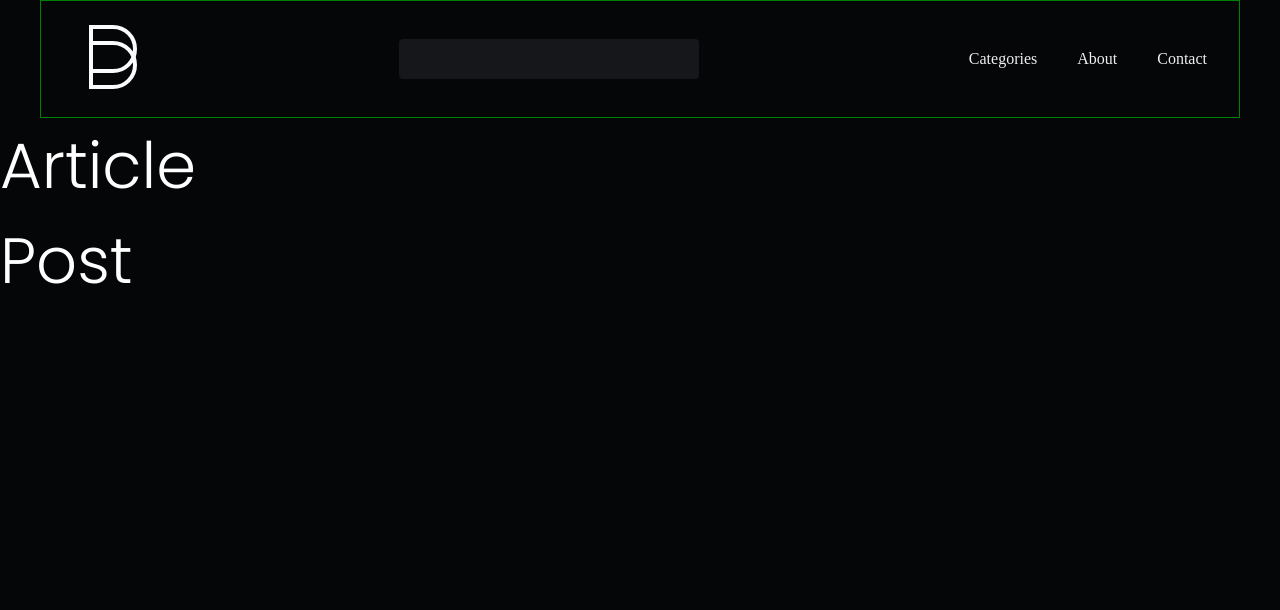
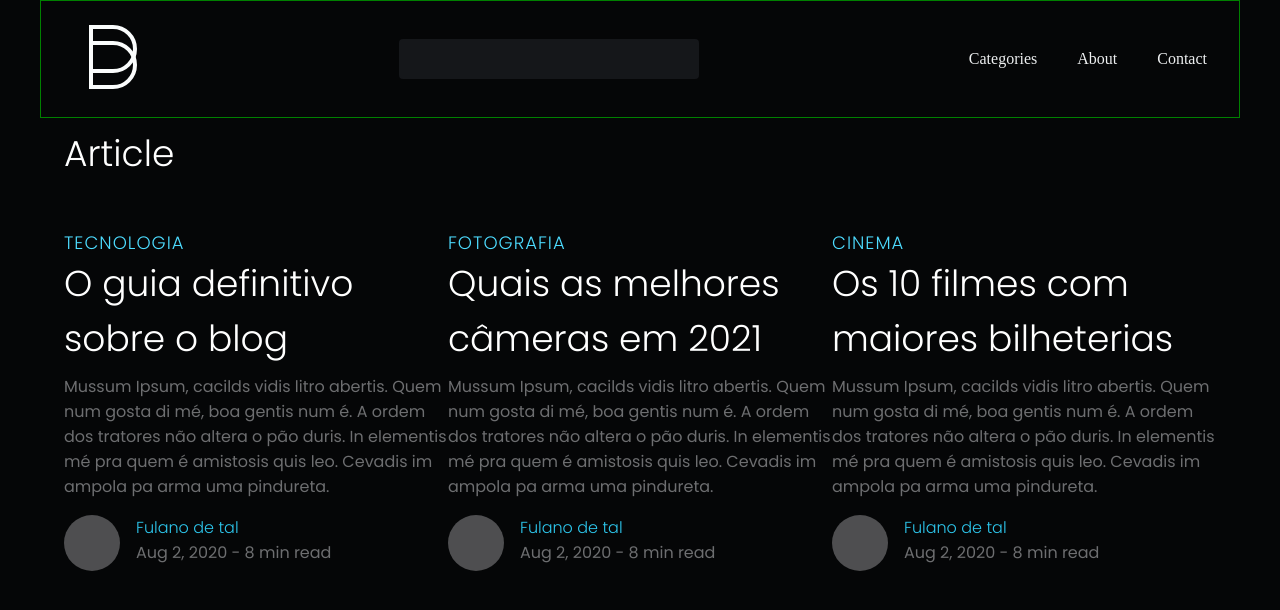
Before and after one commit to Joot4/Blog, a React (Create React App) app: page / in a window 1280 px wide. Shown: the top 610 px of the page. Built offline with nearby package versions, Linux system fonts and the light colour scheme.

Commit message:
update: upload json file and creat new API

```diff
--- /dev/null
+++ b/db.json
@@ -0,0 +1,30 @@
+{"posts":[
+  {
+    "id": 1 ,
+    "category":"Tecnologia",
+    "title": "O guia definitivo sobre o blog",
+    "resume":"Mussum Ipsum",
+    "description":"Mussum Ipsum, cacilds vidis litro abertis. Quem num gosta di mé, boa gentis num é.A ordem dos tratores não altera o pão duris.In elementis mé pra quem é amistosis quis leo.Cevadis im ampola pa arma uma pindureta.",
+    "author":"Fulano de Tal",
+    "date":"Aug 4, 2020"
+  },
+  {
+    "id": 2 ,
+    "category":"Fotografia",
+    "title": "Quais as melhores câmeras em 2021?",
+    "resume":"Mussum Ipsum",
+    "description":"Mussum Ipsum, cacilds vidis litro abertis. Quem num gosta di mé, boa gentis num é.A ordem dos tratores não altera o pão duris.In elementis mé pra quem é amistosis quis leo.Cevadis im ampola pa arma uma pindureta.",
+    "author":"Ciclano de Tal",
+    "date":"Aug 5, 2020"
+  },
+  {
+    "id": 3 ,
+    "category":"Cinema",
+    "title": "Os 10 filmes com maior bilheteria",
+    "resume":"Mussum Ipsum",
+    "description":"Mussum Ipsum, cacilds vidis litro abertis. Quem num gosta di mé, boa gentis num é.A ordem dos tratores não altera o pão duris.In elementis mé pra quem é amistosis quis leo.Cevadis im ampola pa arma uma pindureta.",
+    "author":"Beltrano de Tal",
+    "date":"Aug 6, 2020"
+  }
+]
+}
--- a/src/App.js
+++ b/src/App.js
@@ -7,7 +7,6 @@ function App() {
     <>
     <Header></Header>
     <Article></Article>
-    <Post></Post>
     </>
     );
 }
--- a/src/components/Article/Index.js
+++ b/src/components/Article/Index.js
@@ -1,6 +1,34 @@
+import Post from '../Post/'
+
 const Article = () => {
   return (
-  <h1>Article</h1>
+    <section className="container">
+        <h3>Article</h3>
+        <div className="mt-5 container-post">
+        <Post subtitle="tecnologia" title="O guia definitivo sobre o blog">
+        Mussum Ipsum, cacilds vidis litro abertis.
+        Quem num gosta di mé, boa gentis num é.
+        A ordem dos tratores não altera o pão duris.
+        In elementis mé pra quem é amistosis quis leo.
+        Cevadis im ampola pa arma uma pindureta.
+        </Post>
+        <Post subtitle="fotografia" title="Quais as melhores câmeras em 2021">
+        Mussum Ipsum, cacilds vidis litro abertis.
+        Quem num gosta di mé, boa gentis num é.
+        A ordem dos tratores não altera o pão duris.
+        In elementis mé pra quem é amistosis quis leo.
+        Cevadis im ampola pa arma uma pindureta.
+        </Post>
+        <Post subtitle="cinema" title="Os 10 filmes com maiores bilheterias">
+        Mussum Ipsum, cacilds vidis litro abertis.
+        Quem num gosta di mé, boa gentis num é.
+        A ordem dos tratores não altera o pão duris.
+        In elementis mé pra quem é amistosis quis leo.
+        Cevadis im ampola pa arma uma pindureta.
+        </Post>
+
+        </div>
+    </section>
   );
 }
 
--- a/src/components/Post/Index.js
+++ b/src/components/Post/Index.js
@@ -1,6 +1,22 @@
-const Post = () => {
+const Post = (props) => {
   return (
-  <h1>Post</h1>
+  <section>
+    <div className="post">
+        <div className="img-post"></div>
+        <h5>{props.subtitle}</h5>
+        <h3>{props.title}</h3>
+        <p className="mt-1 ">
+        {props.children}
+        </p>
+        <div className="flex pt-2">
+        <div className="img-profile"></div>
+        <div className="desc-profile ml-2">
+          <h6 className="color-blue">Fulano de tal</h6>
+          <p>Aug 2, 2020 - 8 min read</p>
+        </div>
+        </div>
+    </div>
+  </section>
   );
 }
 
--- a/src/css/sass/_layout.scss
+++ b/src/css/sass/_layout.scss
@@ -29,6 +29,7 @@ a {
   max-width: 1200px;
 
   margin: 0 auto;
+  padding: 8px 24px;
 }
 
 .border{
@@ -64,3 +65,15 @@ a {
   padding: 8px;
 
 }
+
+.img-profile{
+  width: 56px;
+  height: 56px;
+
+  background-color: $gray-2;
+  border-radius: 50%;
+}
+
+.container-post{
+  display: flex;
+}
--- a/src/css/style.css
+++ b/src/css/style.css
@@ -687,6 +687,7 @@ a {
 .container {
   max-width: 1200px;
   margin: 0 auto;
+  padding: 8px 24px;
 }
 
 .border {
@@ -718,4 +719,15 @@ a {
   border-radius: 4px;
   color: #FAFCFC;
   padding: 8px;
+}
+
+.img-profile {
+  width: 56px;
+  height: 56px;
+  background-color: #4E4E50;
+  border-radius: 50%;
+}
+
+.container-post {
+  display: flex;
 }/*# sourceMappingURL=style.css.map */
```
Also changed, not shown: 1 other file (tests, documents, lock files or other folders).
